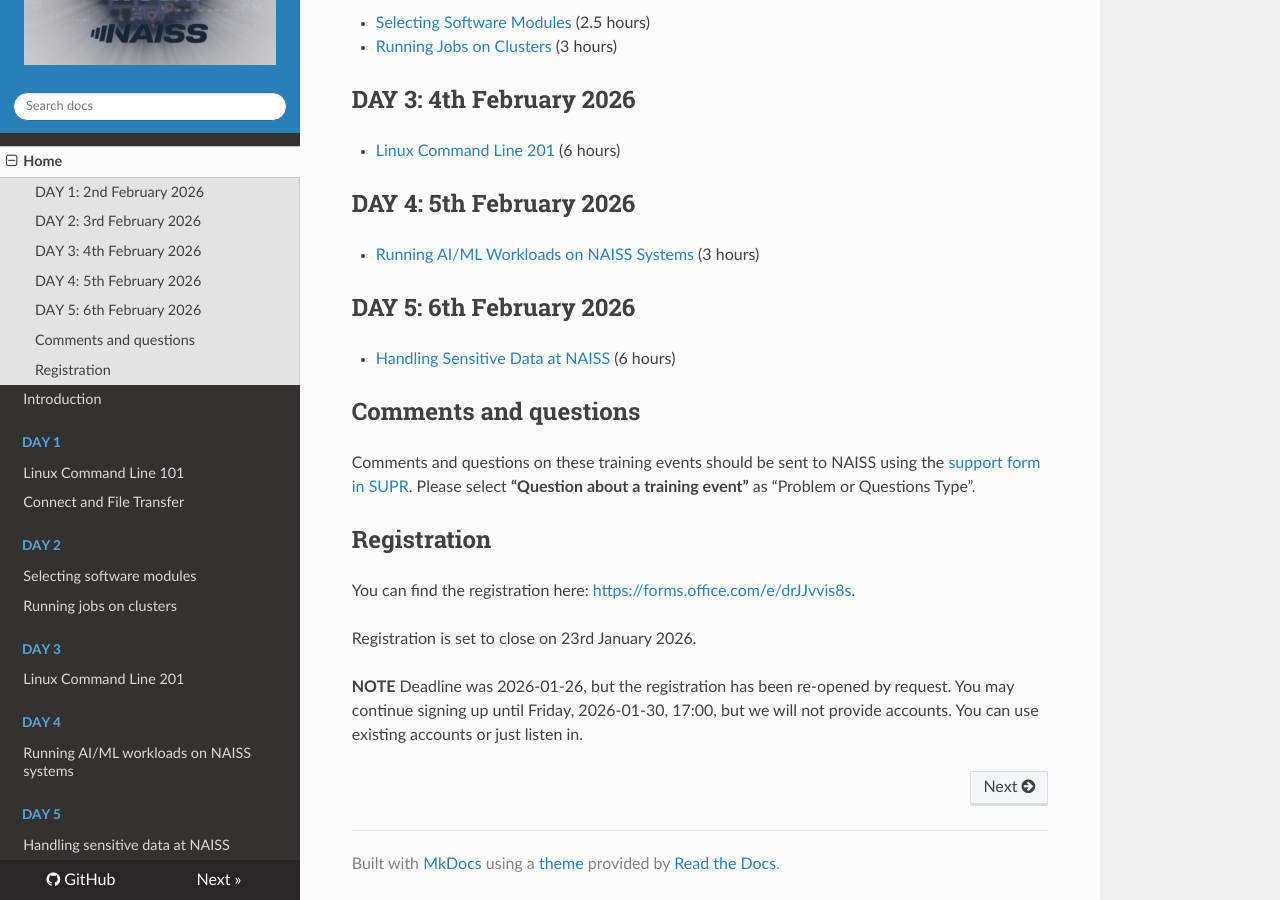
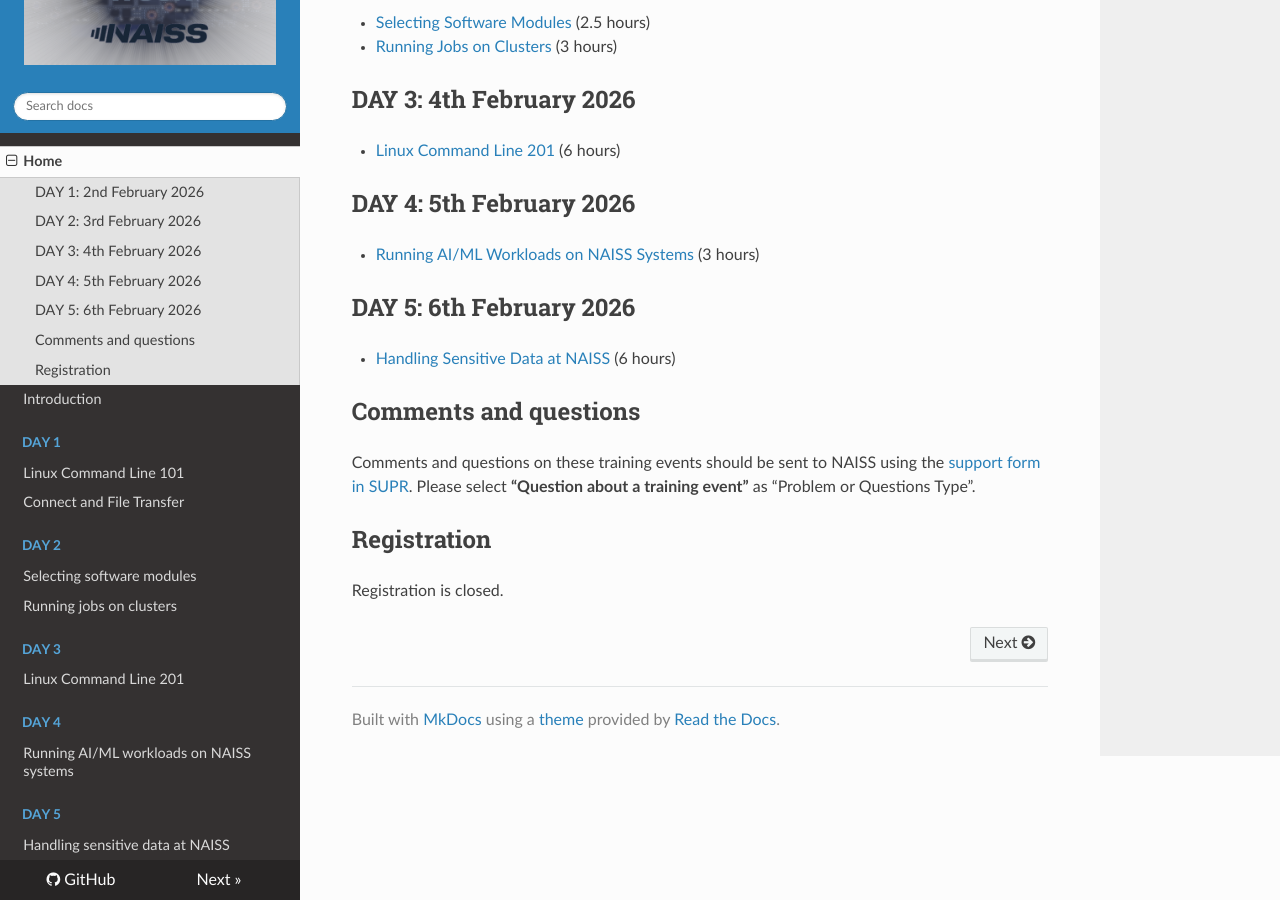
Before and after one commit to NAISS-Training/NAISS-intro-week, an MkDocs documentation site: the page built from docs/index.md, in a window 1280 px wide and 900 px high, scrolled down 861 px. Built offline with MkDocs 1.6.1, drawn with Linux system fonts in a browser that asks for light colours; nearby versions of some CDN libraries.

Commit message:
Registration is closed

```diff
--- a/docs/index.md
+++ b/docs/index.md
@@ -39,9 +39,4 @@ Comments and questions on these training events should be sent to NAISS using th
 
 ## Registration
 
-You can find the registration here: <a href="https://forms.office.com/e/drJJvvis8s" target="_blank">https://forms.office.com/e/drJJvvis8s</a>.
-
-Registration is set to close on 23rd January 2026.
-
-
-**NOTE** Deadline was 2026-01-26, but the registration has been re-opened by request. You may continue signing up until Friday, 2026-01-30, 17:00, but we will not provide accounts. You can use existing accounts or just listen in.
+Registration is closed.
```
